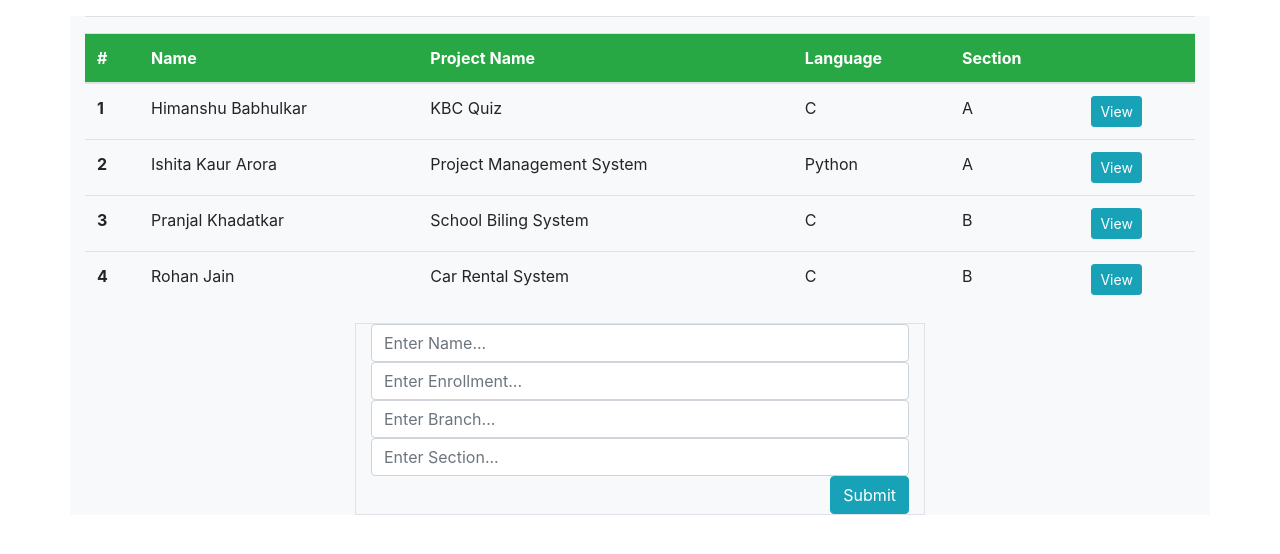
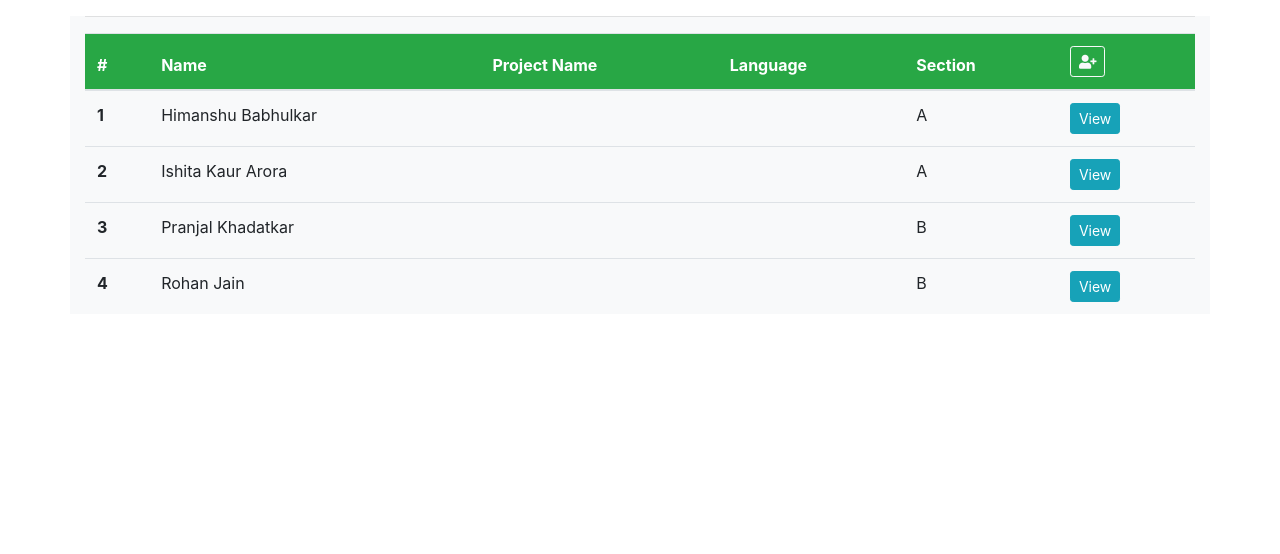
Before and after one commit to ishita2108/Project_management, a Django app: page / in a window 1280 px wide. Shown: the part 79-633 px from the top of the page. Run offline with Django 3.2, Linux system fonts and the light colour scheme; data comes from the database, SQL or seed files in the repository; some libraries are stand-ins or nearby versions.

Commit message:
student Create form

```diff
--- a/app/views.py
+++ b/app/views.py
@@ -3,7 +3,7 @@
 from django.utils.http import is_safe_url
 from django.conf import settings
 from .models import Student, Project
-from .forms import StudentForm
+from .forms import StudentForm, ProjectForm
 
 ALLOWED_HOSTS = settings.ALLOWED_HOSTS
 
@@ -16,7 +16,7 @@
         stu_dict={}
         stu_dict['index'] = index+1
         stu_dict['student']= student
-        proj= student.project.all().first()
+        proj= student.project
         stu_dict['project'] = proj
         stu.append(stu_dict)
     context = {'students':stu}
@@ -27,7 +27,7 @@
     student = Student.objects.get(id=id)
     stu_dict = {}
     stu_dict['student'] = student
-    proj= student.project.all().first()
+    proj= student.project
     stu_dict['project'] = proj
     context = {'student':stu_dict}
     return render(request, 'stu.html', context)
@@ -37,14 +37,38 @@
     return render(request, 'filter.html')
 
 def create_student(request, *args, **kwargs ):
-    print(request.POST)
-    form = StudentForm(request.POST or None)
-    next_url = request.POST.get("next") or None
-    if form.is_valid():
-        print("HELLO")
-        obj = form.save()
-        obj.save()
-        if request.is_ajax():
-            return JsonResponse(obj.serialize(), status=201)
-        form = StudentForm()
-    return render(request, 'form.html', context={"form":form})
+    print(request.POST.get("name"))
+    name = request.POST.get("name")
+    branch = request.POST.get("branch")
+    enroll = request.POST.get("enroll")
+    section = request.POST.get("section")
+
+    project = request.POST.get("project")
+    language = request.POST.get("language")
+    category = request.POST.get("category")
+    description = request.POST.get("description")
+
+
+    # form = StudentForm(request.POST or None)
+    # formp = ProjectForm(request.POST or None)
+    # print(formp)
+    # #next_url = request.POST.get("next") or None
+    # if form.is_valid():
+    #     print("HELLO")
+    #     obj = form.save()
+    #     form = StudentForm()
+    # if formp.is_valid():
+    #     print("HELLO")
+    #     obj2 = formp.save()
+    #     obj2.save()
+    #     print(obj2.id)
+    #     proj = Project.objects.get(id=obj2.id)
+    #     obj.save(project=proj)
+    #     if request.is_ajax():
+    #         return JsonResponse(obj.serialize(), status=201)
+    #     formp = ProjectForm()
+    project_obj = Project(name=project, language=language, category=category, description=description)
+    project_obj.save()
+    student_obj = Student(name=name, branch=branch,enroll=enroll, section=section, project=project_obj)
+    student_obj.save()
+    return JsonResponse(student_obj.serialize(), status=201)
--- a/templates/base.html
+++ b/templates/base.html
@@ -4,6 +4,7 @@
     <meta charset="UTF-8">
     <meta name="viewport" content="width=device-width, initial-scale=1.0">
     <link rel="stylesheet" href="https://stackpath.bootstrapcdn.com/bootstrap/4.5.2/css/bootstrap.min.css" integrity="sha384-JcKb8q3iqJ61gNV9KGb8thSsNjpSL0n8PARn9HuZOnIxN0hoP+VmmDGMN5t9UJ0Z" crossorigin="anonymous">
+    <link rel="stylesheet" href="https://use.fontawesome.com/releases/v5.6.1/css/all.css" integrity="sha384-gfdkjb5BdAXd+lj+gudLWI+BXq4IuLW5IT+brZEZsLFm++aCMlF1V92rMkPaX4PP" crossorigin="anonymous">
     <title>Project Management</title>
 </head>
 <body>
--- a/templates/form.html
+++ /dev/null
@@ -1,5 +0,0 @@
-<form method='POST'>
-    {% csrf_token %}
-    {{form.as_p}}
-    <button type="submit">Save</button>
-</form>
--- a/templates/home.html
+++ b/templates/home.html
@@ -2,6 +2,7 @@
 
 {% block content %}
 <hr>
+<div class="table-responsive-sm">
 <table class="table table-hover">
     <thead class="bg-success text-white">
       <tr>
@@ -10,7 +11,9 @@
         <th scope="col">Project Name</th>
         <th scope="col">Language</th>
         <th scope="col">Section</th>
-        <th></th>
+        <th><button type="button" class="btn btn-sm btn-outline-light" data-toggle="modal" data-target="#exampleModal">
+        <i class="fas fa-user-plus"></i>
+        </button></th>
       </tr>
     </thead>
     <tbody id=table-body>
@@ -26,30 +29,141 @@
       {% endfor %}
     </tbody>
   </table>
+</div>
 
+
+  <!-- Button trigger modal -->
+
+
+<!-- Modal -->
+<div class="modal fade" id="exampleModal" tabindex="-1" role="dialog" aria-labelledby="exampleModalLabel" aria-hidden="true">
+  <div class="modal-dialog modal-lg" role="document" >
+    <div class="modal-content">
+      <div class="modal-header bg-success text-white">
+        <h5 class="modal-title" id="exampleModalLabel">Create Student <i class="fas fa-users"></i></h5>
+        <button type="button" class="close" data-dismiss="modal" aria-label="Close">
+          <span aria-hidden="true">&times;</span>
+        </button>
+      </div>
+      <form class='form form-group ' id='stu-create-form' method='POST' action='/create-student'>
+      <div class="modal-body">
         <div class='row mb-3 mt-3'>
-    <div class='col-md-6 mx-auto col-10  border'>
-        <form class='form' id='stu-create-form' method='POST' action='/create-student'>
+          <div class='col-md-10 mx-auto col-10  border'>
+
                   {% csrf_token %}
                   <div class='d-none alert alert-danger' id='stu-create-form-error'></div>
                   <input type='hidden' value='/' name='next' /> <!-- want it to be redirected to home page-->
-            <input type="text" required="required" class='form-control text' rows='5' name='name' placeholder='Enter Name...'/>
-            <input type="text" required="required" class='form-control text' rows='5' name='enroll' placeholder='Enter Enrollment...'/>
-            <input type="text" required="required" class='form-control text' rows='5' name='branch' placeholder='Enter Branch...'/>
-            <input type="text" required="required" class='form-control text' rows='5' name='section' placeholder='Enter Section...'/>
+                  <br>
+                  <div class="form-group row">
+                    <label for="studentName" class="col-sm-2 col-form-label">Name:</label>
+                    <div class="col-sm-10">
+                    <input type="text" required="required" class='form-control text' rows='3' name='name' placeholder='Enter Name...'/>
+                    </div>
+                  </div>
 
-            <button type='submit' class="btn btn-info float-right">Submit</button>
+                  <div class="form-group row">
+                    <label for="studentEnroll" class="col-sm-2 col-form-label">Enrollment::</label>
+                    <div class="col-sm-10">
+                  <input type="text" required="required" class='form-control text' rows='3' name='enroll' placeholder='Enter Enrollment...'/>
+                 </div>
+                </div>
+
+                <div class="form-group row">
+                  <label for="studentBranch" class="col-sm-2 col-form-label">Branch:</label>
+                  <div class="col-sm-10">
+                    <select class="custom-select mr-sm-2" name="branch" id="branch">
+                      <option value="EC" selected>EC</option>
+                      <option value="CS">CS</option>
+                      <option value="IT">IT</option>
+                      <option value="EE">EE</option>
+                    </select>
+                  <!-- <input type="text" required="required" class='form-control text' rows='3' name='branch' placeholder='Enter Branch...'/> -->
+                  </div>
+                </div>
+
+                <div class="form-group row">
+                    <label for="studentSection" class="col-sm-2 col-form-label">Section:</label>
+                    <div class="col-sm-10">
+                      <select class="custom-select mr-sm-2" name="section" id="section">
+                        <option value="A" selected>A</option>
+                        <option value="B">B</option>
+                        <option value="C">C</option>
+                        <option value="D">D</option>
+                        <option value="E">E</option>
+                      </select>
+                  <!-- <input type="text" required="required" class='form-control text' rows='5' name='section' placeholder='Enter Section...'/> -->
+                  </div>
+                </div>
+
+                <div class="form-group row">
+                    <label for="studentProject" class="col-sm-2 col-form-label">Project:</label>
+                    <div class="col-sm-10">
+                  <input type="text" required="required" class='form-control text' rows='5' name='project' placeholder='Enter Project Name...'/>
+                 </div>
+                </div>
+
+                <div class="form-group row">
+                  <label for="projectLang" class="col-sm-2 col-form-label">Language:</label>
+                  <div class="col-sm-10">
+                    <select class="custom-select mr-sm-2" name="language" id="language">
+                      <option value="C" selected>C</option>
+                      <option value="C++">C++</option>
+                      <option value="Python">Python</option>
+                      <option value="Java">Java</option>
+                    </select>
+                  <!-- <input type="text" required="required" class='form-control text' rows='5' name='language' placeholder='Enter Project Language...'/> -->
+                  </div>
+                </div>
+
+                <div class="form-group row">
+                    <label for="projectCategory" class="col-sm-2 col-form-label">Category:</label>
+                    <div class="col-sm-10">
+                      <select class="custom-select mr-sm-2" name="category" id="category">
+                        <option value="Web Application" selected>Web Application</option>
+                        <option value="Desktop Apllication">Desktop Apllication</option>
+                        <option value="Console Application">Console Application</option>
+                      </select>
+                  <!-- <input type="text" required="required" class='form-control text' rows='5' name='category' placeholder='Enter Project Category...'/> -->
+                  </div>
+                </div>
+
+                <div class="form-group row">
+                    <label for="projectDescription" class="col-sm-2 col-form-label">Description:</label>
+                    <div class="col-sm-10">
+                  <input type="text" required="required" class='form-control text' rows='5' name='description' placeholder='Enter Project Description...'/>
+                  </div>
+                </div>
+
+                <div class="form-group row">
+                    <label for="projectDoc" class="col-sm-2 col-form-label">Document:</label>
+                    <div class="col-sm-10">
+                  <input type="file" required="required" class='form-control text' rows='5' name='document' placeholder='Browse document...'/>
+                  </div>
+                </div>
                   <div class="msg text-success bg-light"></div>
+
+          </div>
+      </div>
+      </div>
+      <div class="modal-footer">
+        <button type="button" class="btn btn-secondary" data-dismiss="modal">Close</button>
+        <button type="submit" class="btn btn-primary">Submit</button>
+      </div>
     </form>
     </div>
   </div>
+</div>
+
+
 
 
 <script>
   function handleStuCreateFormDidSubmit(event){
     event.preventDefault()
     const myForm = event.target
+    console.log(myForm)
     const myFormData = new FormData(myForm)
+    console.log(myFormData)
     const url = myForm.getAttribute("action")
     const method = myForm.getAttribute("method")
     const xhr = new XMLHttpRequest()
@@ -62,6 +176,7 @@
     //console.log(xhr.response) log the response thats coming back
     if(xhr.status === 201) {
         //handleTweetFormError("Success", false)
+        console.log(xhr.response)
         const newStudentJson = xhr.response //response will give tweet element in json
         //const newTweetJson = JSON.parse(newTweet)
         //console.log(newTweetJson.likes)
@@ -81,7 +196,7 @@
 
   const formatStudentTableEl = (props) => {
     const student = props
-    const formattedStu = "<tr><th scope='row'>#</th><td>"+ student.name +"</td><td></td><td></td><td> " + student.section +"</td></tr>"
+    const formattedStu = "<tr><th scope='row'>#</th><td>"+ student.name +"</td><td>"+student.project.name+"</td><td>"+student.project.language+"</td><td> " + student.section +"</td></tr>"
     return formattedStu
   }
 
```
Also changed, not shown: app/forms.py (+6 -1 lines), app/models.py (+12 -1 lines), app/migrations/0009_auto_20201211_0907.py (added). Lines whose indentation alone changed are shown as unchanged.
